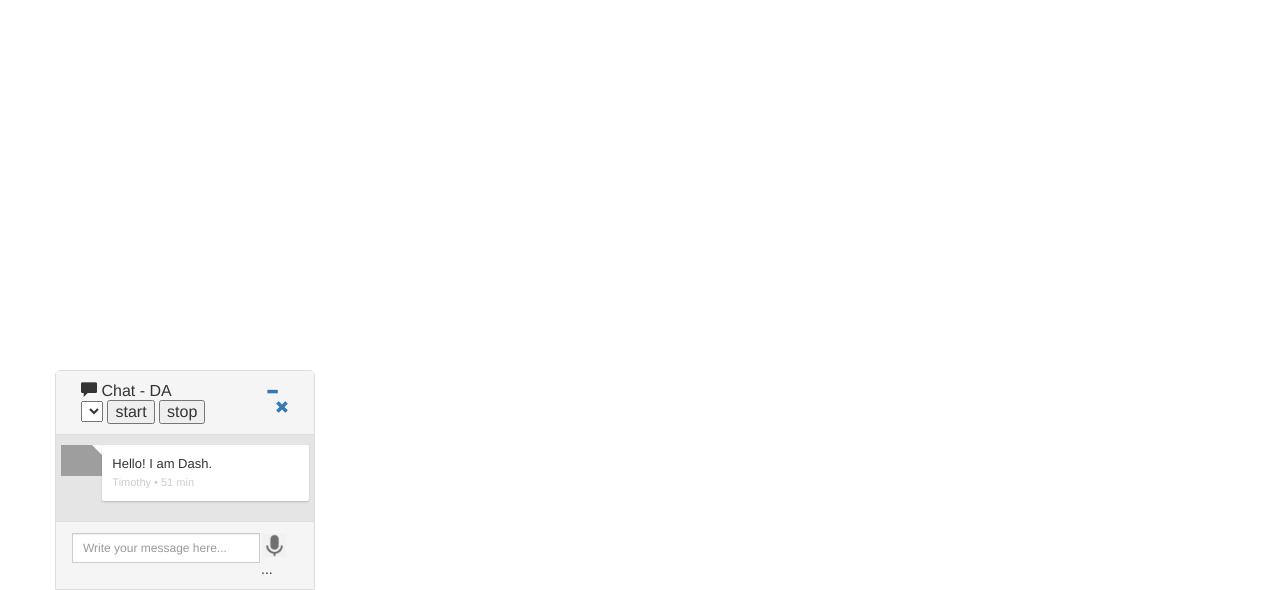
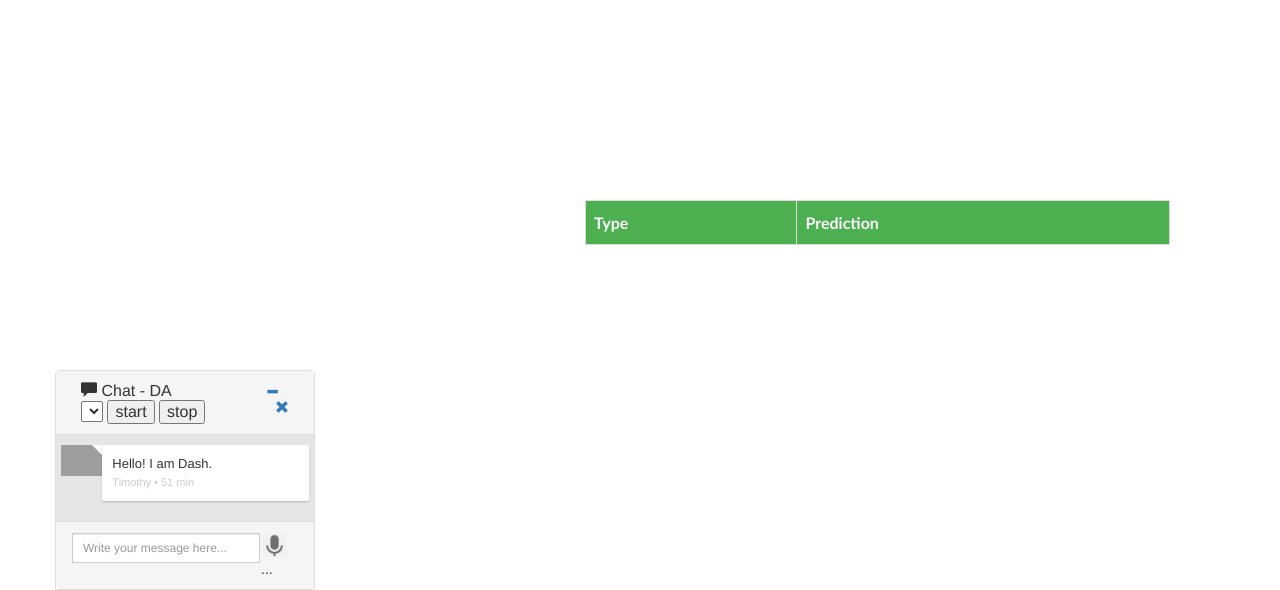
Before and after one commit to vanditagoyal1997/depression-analysis, a Flask app: page / in a window 1280 px wide. Shown: the part 210-800 px from the top of the page. Run offline with Flask 2, Linux system fonts and the light colour scheme; lists and menus that the app fills with data are empty; some libraries are stand-ins or nearby versions; grey boxes are pictures that could not be loaded.

Commit message:
audio_model on drive

```diff
--- a/chatbot_ui/templates/index.html
+++ b/chatbot_ui/templates/index.html
@@ -137,6 +137,31 @@ img {
     bottom:0;
 }
 
+#results_prediction {
+  font-family: "Trebuchet MS", Arial, Helvetica, sans-serif;
+  border-collapse: collapse;
+  width: 50%;
+  padding-left:1000px;
+  float:right
+}
+
+#results_prediction td, #results_prediction th {
+  border: 1px solid #ddd;
+  padding: 8px;
+}
+
+#results_prediction tr:nth-child(even){background-color: #f2f2f2;}
+
+#results_prediction tr:hover {background-color: #ddd;}
+
+#results_prediction th {
+  padding-top: 12px;
+  padding-bottom: 12px;
+  text-align: left;
+  background-color: #4CAF50;
+  color: white;
+}
+
 </style>
 </head>
 
@@ -199,12 +224,21 @@ img {
     		</div>
         </div>
     </div>
+    <table id="results_prediction">
+	<tbody>
+	<th> Type </th>
+	<th> Prediction </th>
+	</tbody>
+	</table>
 
 
 </div>
 <script type="text/javascript" src="{{ url_for('.static', filename='js/cleantest.js') }}" ></script>
-<script src="https://cdn.rawgit.com/mattdiamond/Recorderjs/08e7abd9/dist/recorder.js"></script>
-<script type="text/javascript" src="{{ url_for('.static', filename='js/recording_trial4.js') }}" ></script>
+<script type="text/javascript" src="{{ url_for('.static', filename='js/video_recorder_trial10.js') }}" ></script>
+<script type="text/javascript" src="{{ url_for('.static', filename='js/Recorder_trial4.js') }}"></script>
+<script type="text/javascript" src="{{ url_for('.static', filename='js/recording_trial21.js') }}" ></script>
+
+
 <script>
 
 $(document).on('click', '.panel-heading span.icon_minim', function (e) {
```
Also changed, not shown: 4 other files.
